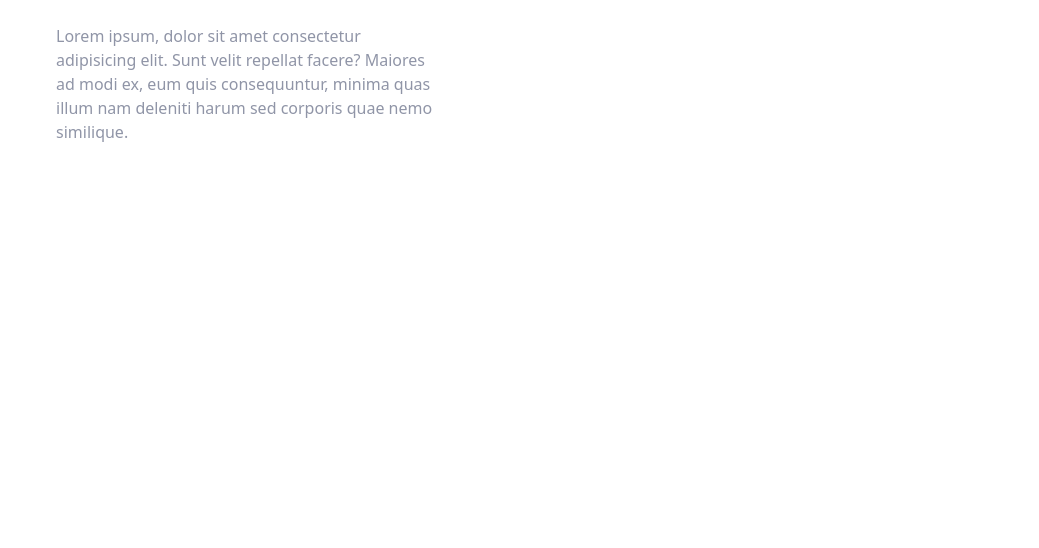
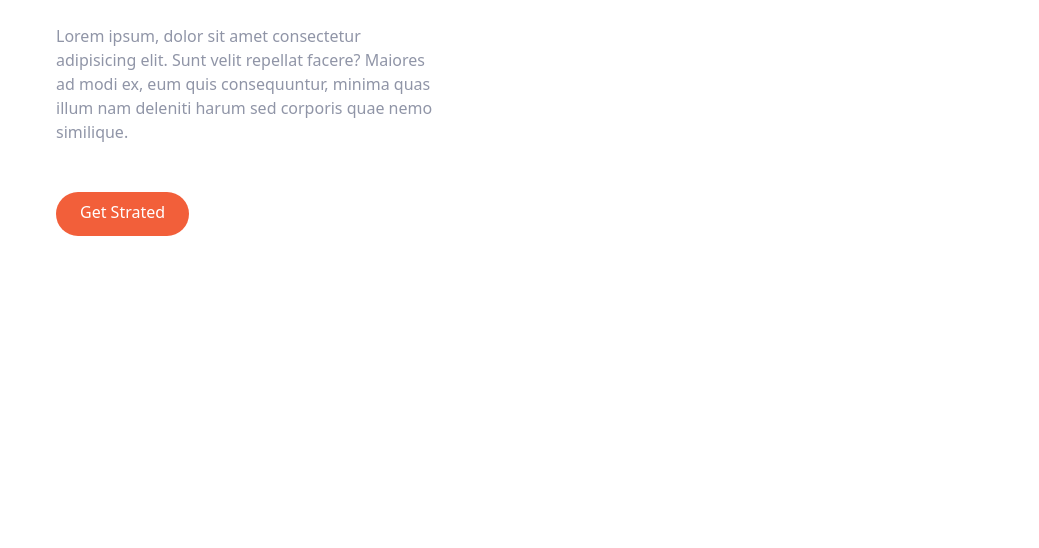
Before and after one commit to ArashHaqdost/Mange_landing_page, a website: page index.html in a window 1280 px wide. Shown: the part 252-800 px from the top of the page, without its empty margins (120-1159 px from the left). Drawn offline with Linux system fonts and the light colour scheme.

Commit message:
complete the left side

```diff
--- a/index.html
+++ b/index.html
@@ -9,7 +9,7 @@
 </head>
 <body>
     <!-- navBar -->
-    <nav class="container relative mx-auto bg-red-400">
+    <nav class="container relative mx-auto">
         <!-- flex Continer -->
         <div class="flex items-center justify-between">
             <!-- logo -->
@@ -39,6 +39,11 @@
     <p class="max-w-sm text-center text-darkGrayishBlue md:text-left">
         Lorem ipsum, dolor sit amet consectetur adipisicing elit. Sunt velit repellat facere? Maiores ad modi ex, eum quis consequuntur, minima quas illum nam deleniti harum sed corporis quae nemo similique.
     </p>
+    <div class="flex justify-center md:justify-start">
+
+        <a href="#" class=" text-white bg-brightRed rounded-full baseline hover:bg-brightRedLight p-3 px-6 pt-2">
+            Get Strated</a>
+    </div>
 </div>
 
         </div>
```
Also changed, not shown: css/main.css.
